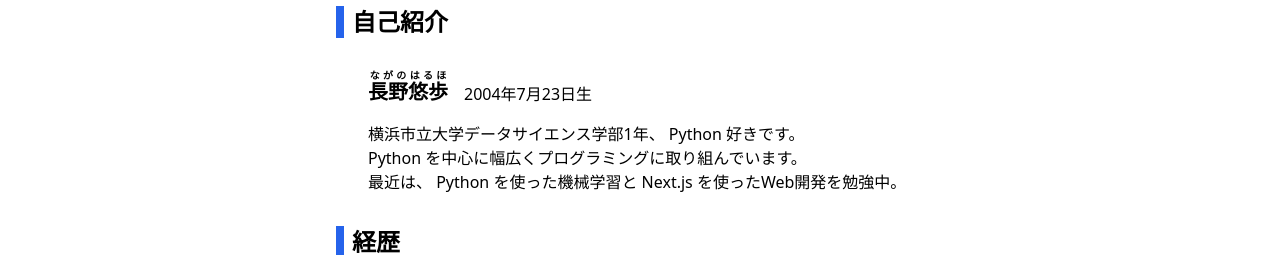
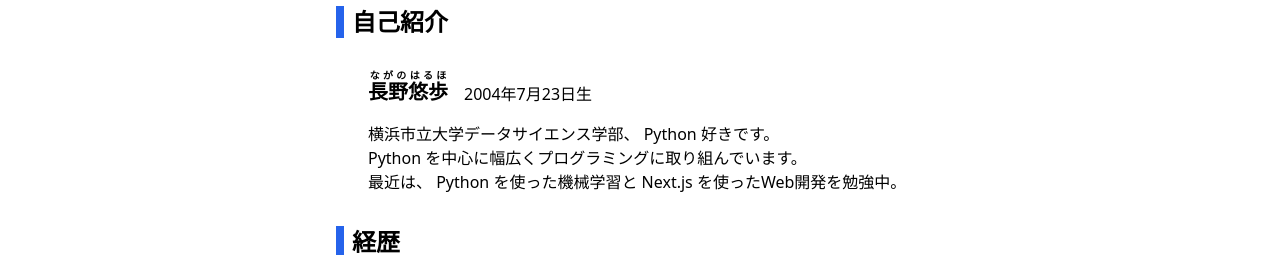
Before and after one commit to N-ha-1050/portfolio, a Next.js app: page /about in a window 1280 px wide. Shown: the part 206-461 px from the top of the page. Built offline with nearby package versions, Linux system fonts and the light colour scheme.

Commit message:
🔥 学年の記述を削除

```diff
--- a/src/pages/about.tsx
+++ b/src/pages/about.tsx
@@ -16,7 +16,7 @@ const About: NextPage = () => (
                     長野悠歩<rt>ながのはるほ</rt>
                 </ruby>
             </Section>
-            横浜市立大学データサイエンス学部1年、 Python 好きです。
+            横浜市立大学データサイエンス学部、 Python 好きです。
             <br />
             Python を中心に幅広くプログラミングに取り組んでいます。
             <br />
```
